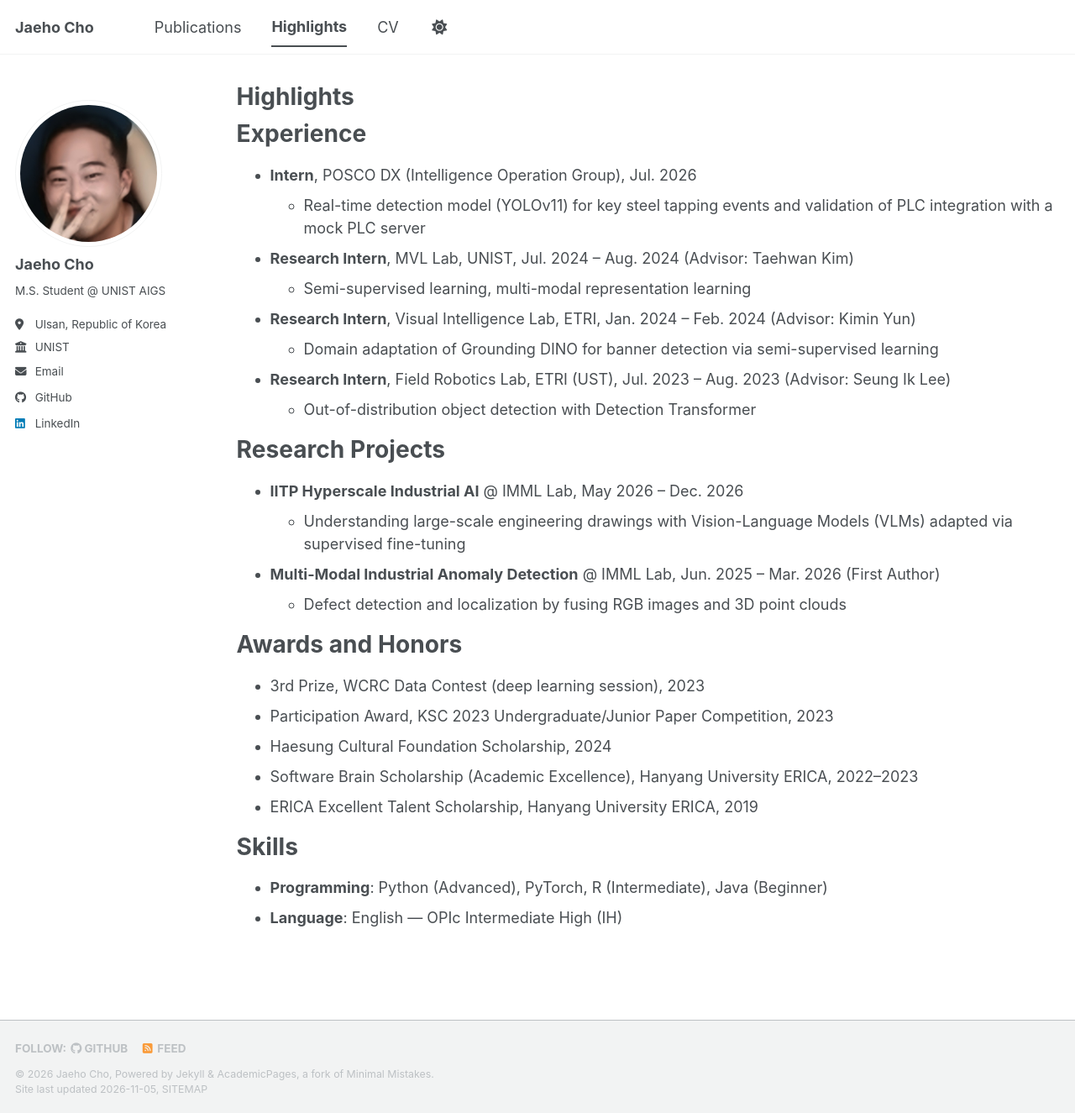
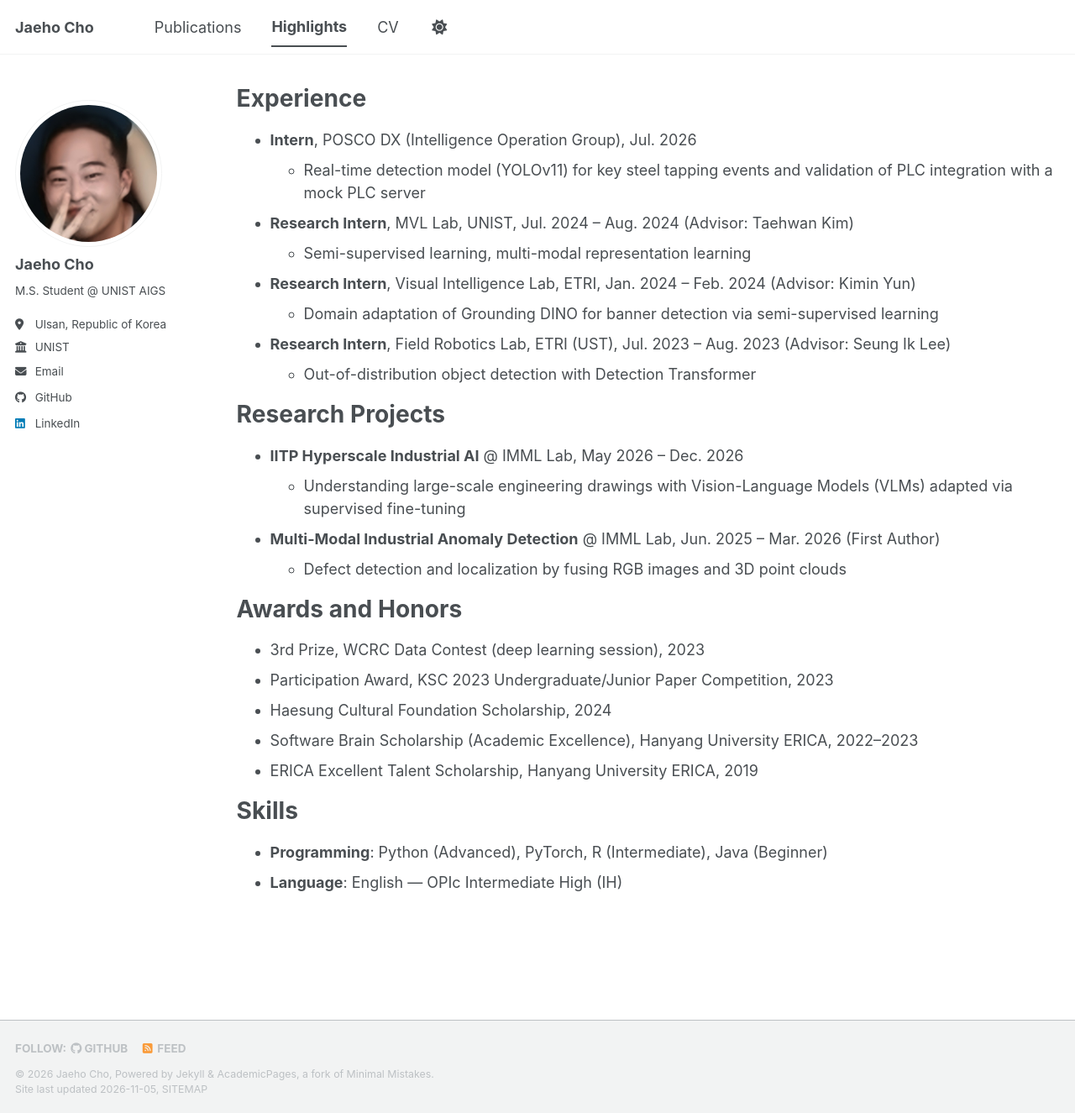
Before and after one commit to ohcoheaj/jaehocho.github.io, a Jekyll site: the page built from _pages/portfolio.html, in a window 1280 px wide and 1325 px high. Shown: the whole window at 84% size. Built offline with Jekyll 4.4.1, drawn with Linux system fonts in a browser that asks for light colours; a script bundle is joined from its source files by our own code; a style sheet for code colours, icons or effects is not loaded.

Commit message:
Hide page heading on Highlights page
Co-Authored-By: Claude Opus 5.5 <noreply@anthropic.com>

```diff
--- a/_layouts/archive.html
+++ b/_layouts/archive.html
@@ -17,7 +17,7 @@ layout: default
 
   <div class="archive">
     {% unless page.header.overlay_color or page.header.overlay_image %}
-      <h1 class="page__title">{{ page.title }}</h1>
+      {% unless page.hide_title %}<h1 class="page__title">{{ page.title }}</h1>{% endunless %}
     {% endunless %}
     {{ content }}
   </div>
--- a/_pages/portfolio.html
+++ b/_pages/portfolio.html
@@ -3,6 +3,7 @@ layout: archive
 title: "Highlights"
 permalink: /portfolio/
 author_profile: true
+hide_title: true
 ---
 
 {% include base_path %}
```
